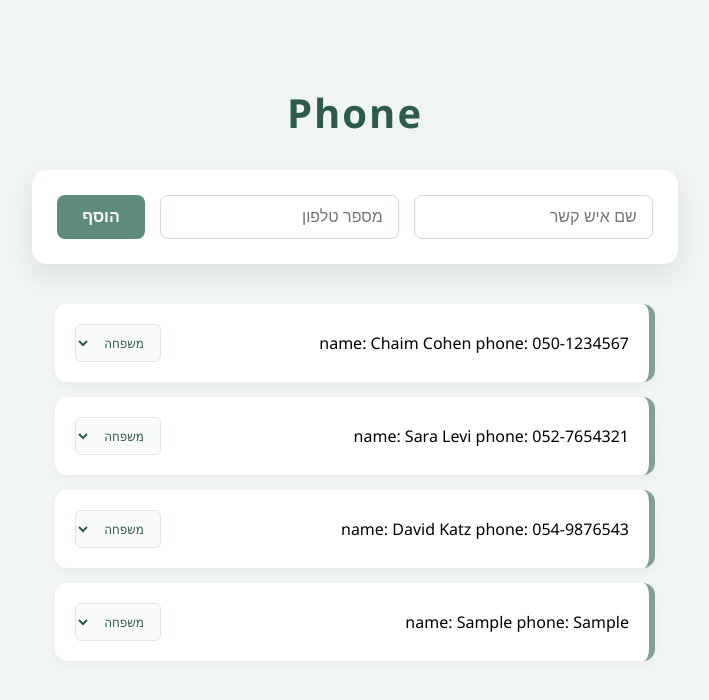
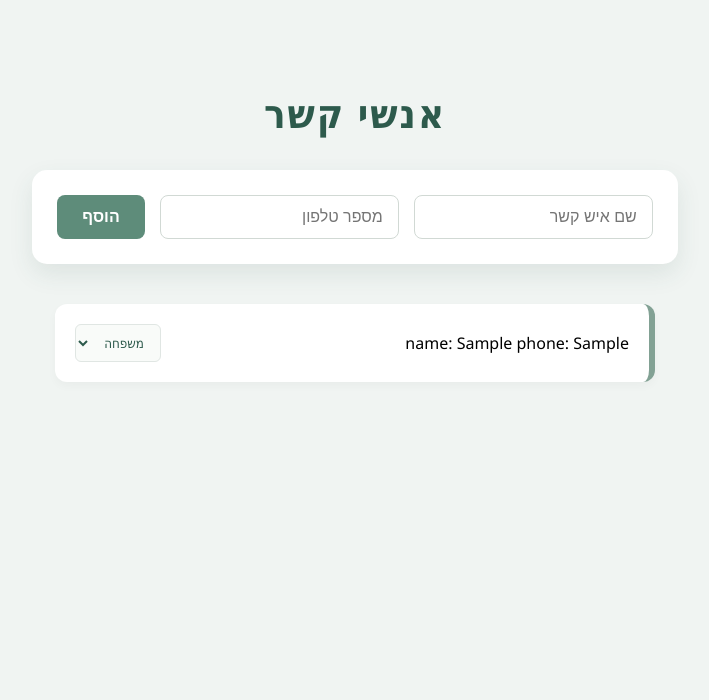
Before and after one commit to z0556748143-zipi/phone-contact, a plain HTML site: page phone.html in a window 1280 px wide. Both pictures are taken after typing "Sample", "Sample" into the empty fields and a click on the button "הוסף". Shown: the whole page, without its empty margins (285-994 px from the left). Drawn offline with Linux system fonts and the light colour scheme.

Commit message:
change arr to localStorage

```diff
--- a/db.js
+++ b/db.js
@@ -1,22 +1,12 @@
-const anshey_Kesher=[
-    {
-        id: Date.now(),
-        name: "Chaim Cohen",
-        phone: "050-1234567"
-    },
-    {
-        id: Date.now(),
-        name: "Sara Levi",
-        phone: "052-7654321"
-    },
-    {
-        id: Date.now(),
-        name: "David Katz",
-        phone: "054-9876543"
-    }
-]
+let anshey_Kesher = JSON.parse(localStorage.getItem('myContacts')) || [];
+// פונקציה לשמירת הנתונים ב-Local Storage
+const saveToStorage = () => {
+    localStorage.setItem('myContacts', JSON.stringify(anshey_Kesher));
+};
+
 export const createObjectAnsheyKesher=(name, phone)=>{
 anshey_Kesher.push({ id: Date.now(),name: name, phone: phone });
+saveToStorage();
 }
 
 const createContactElement = (someOne) => {
@@ -49,5 +39,5 @@ select.addEventListener('change', () => {
 };
 
 export const render =()=>{
-    return anshey_Kesher.map(createContactElement);
+    return anshey_Kesher.map(createContactElement) || [];
 };
--- a/phone.html
+++ b/phone.html
@@ -9,7 +9,7 @@
 
 </head>
 <body dir="rtl">
-    <h1>Phone</h1>
+    <h1>אנשי קשר</h1>
 
     <form id="add-contact-form">
         <input type="text" id="name-input" placeholder="שם איש קשר">
```
Also changed, not shown: כל ה JS המשמעותי עובד דרך הווב ולא בסתם פתיחה תודה!!.txt (added).
